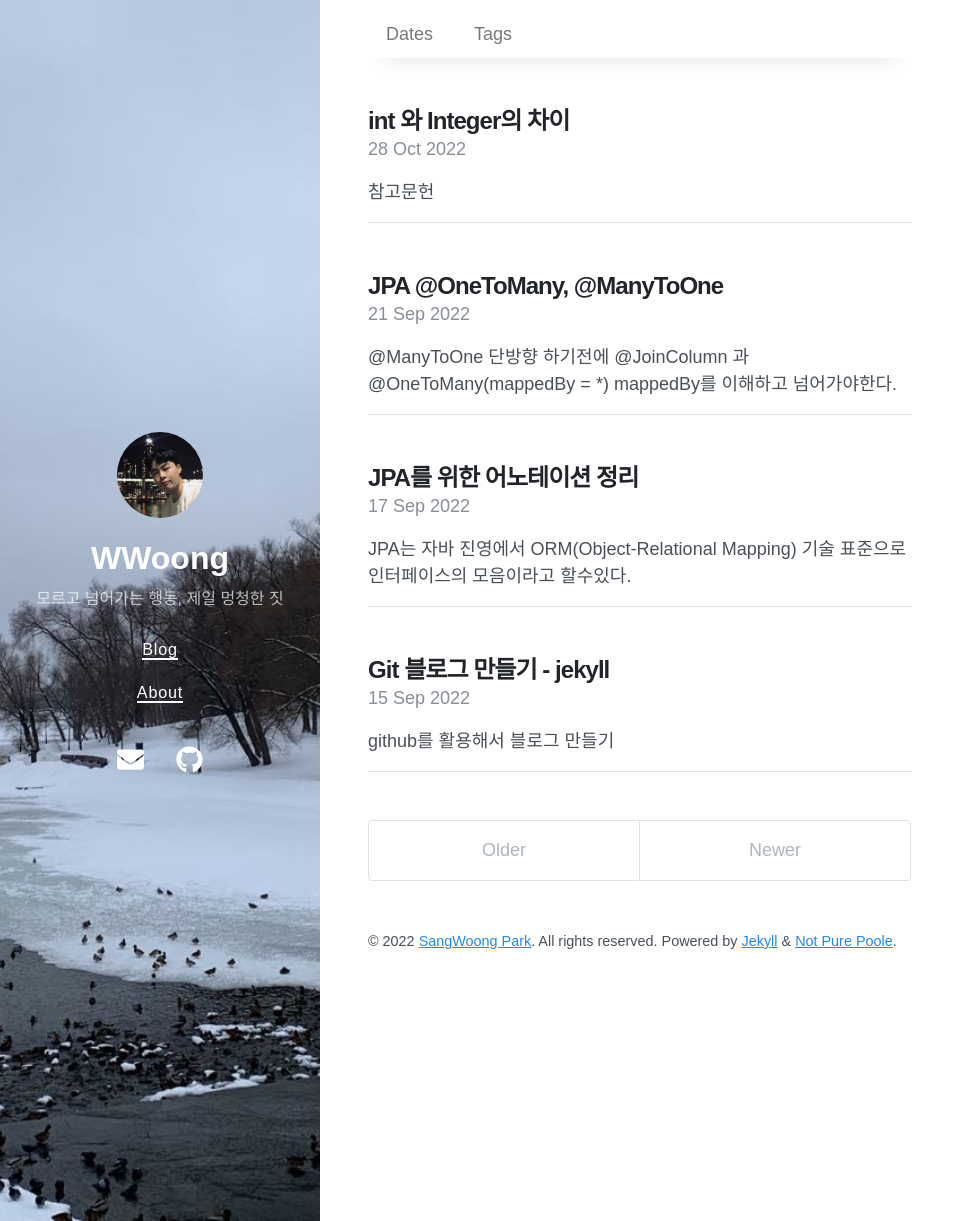
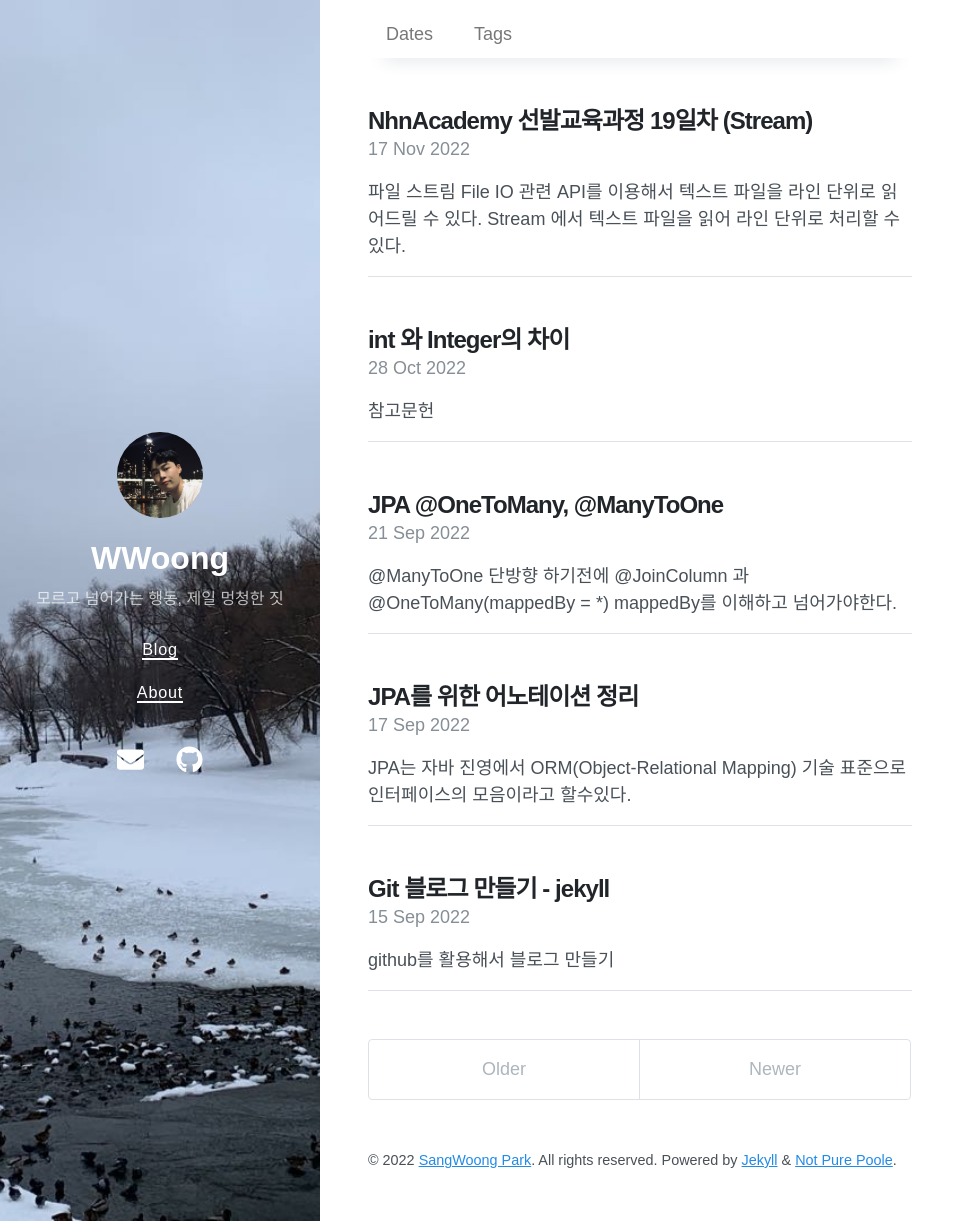
Before and after one commit to sangwoong12/sangwoong12.github.io, a Jekyll site: the page built from index.html, in a window 1280 px wide and 1221 px high. Shown: the whole window, without its empty margins (0-975 px from the left). Built offline with Jekyll 4.4.1, drawn with Linux system fonts in a browser that asks for light colours; nearby versions of some CDN libraries; the list of posts is cut into pages by our own code; part of the change alters nothing that is shown.

Commit message:
NhnAcademy 선발교육과정 19일차

````diff
--- a/_posts/2022-11-17-nhnAcademy19.md
+++ b/_posts/2022-11-17-nhnAcademy19.md
@@ -5,7 +5,7 @@ date: 2022-11-17 09:00:00 +0800
 last_modified_at: 2022-11-17 18:00:00 +0800
 tags: [nhn,java]
 toc:  true
-published : false
+published : true
 ---
 
 ### 파일 스트림
@@ -190,3 +190,84 @@ public class ReduceTest {
 ```
 
 위와 같이 1~10까지 수의 합을 구할때 사용할 수 있다.
+
+### FindFirst , FindAny
+- FIndFirst : ```Optional<T> findFirst();```
+  - 조건에 일치하는 요소들 중에 Stream에서 가장 앞에 있는 요소를 반환
+- FindAny : ```Optional<T> findAny();```
+  - 가장 먼저 탐색되는 요소를 반환
+
+### anyMatch , allMatch , nonMatch
+
+
+### 기본 집계
+
+### SummaryStatistics
+
+### Collect
+- Collector는 Stream에서 종단연산에 해당되는 .collect() 함수의 파라미터에 해당하는 인터페이스이다.
+  - ```stream().collect(Collectors.*)``` 다음과 같은 형태로 접근할 수 있다.
+- counting : counting() 으로 갯수를 카운트
+
+```
+long counting = users.stream().collect(Collectors.counting());
+```
+
+- MaxBy, MinBy : 조건에 따른 최댓값 , 최솟값을 반환
+
+```
+Optional<User> maxUser = users.stream().collect(Collectors.maxBy(Comparator.comparingInt(User::getUserAge)));
+Optional<User> minUser = users.stream().collect(Collectors.minBy(Comparator.comparingInt(User::getUserAge)));
+```
+
+- summarizingInt, summarizingLong, summarizingDouble : 숫자의 합계 반환
+
+```
+int summing = users.stream().collect(Collectors.summingInt(User::getUserAge));
+```
+
+- averagingint, averagingLong, averagingDouble : 숫자의 평균을 반환
+
+```
+double average = users.stream().collect(Collectors.averagingInt(User::getUserAge));
+```
+
+- 숫자 통계 : count,min,max,sum,average 등
+
+```
+IntSummaryStatistics summarizing = users.stream().collect(Collectors.summarizingInt(User::getUserAge));
+summarizing.getSum() // .getAverage() .getMax ~~
+```
+
+- Joining : joining() 괄호 안의 값으로 연결 Split 의 반대
+
+```
+String joining = users.stream().map(User::getUserName) .collect(Collectors.joining(","));
+```
+
+- toList , toSet ,toCollection : Type 변환
+
+```
+List userList = users.stream().collect(Collectors.toList());
+Set userSet = users.stream().collect(Collectors.toSet());
+LinkedList<User> userLinkedList = users.stream() .collect(Collectors.toCollection(LinkedList::new));
+```
+
+- groupingBy : 해당 기준으로 그룹화
+
+```
+var result = users.stream().collect(groupingBy(o -> o.userAge > 30));
+Iterator iterator = result.entrySet().iterator();
+```
+출력 결과:
+
+``` false=[User{userName='marco1', userAge=10}'] true=[User{userName='marco8', userAge=50}]```
+
+
+- collectingAndThen : Collectors 를 이용해서 collecting 을 진행 후 반환된 결과를 기준으로 method 를 한번 더 실행 할 수있다.
+
+- partitioningBy : Predicate 함수형 인터페이스를 이용하여 특정 기준을 기준으로 분류
+
+```
+var userMap = users.stream().collect(Collectors.partitioningBy(t -> t.getUserAge() > 30, Collectors.toList()));
+```
````
